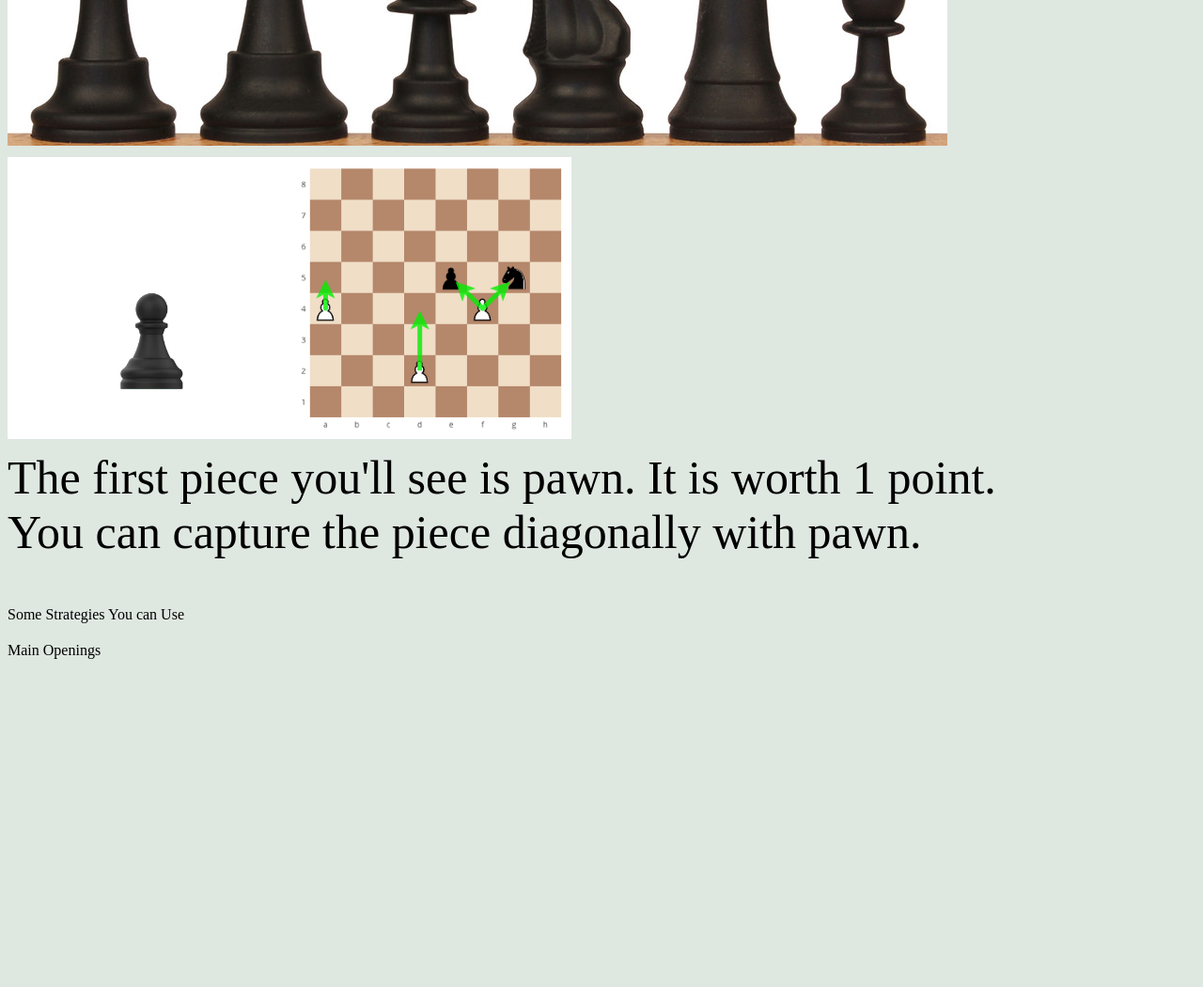
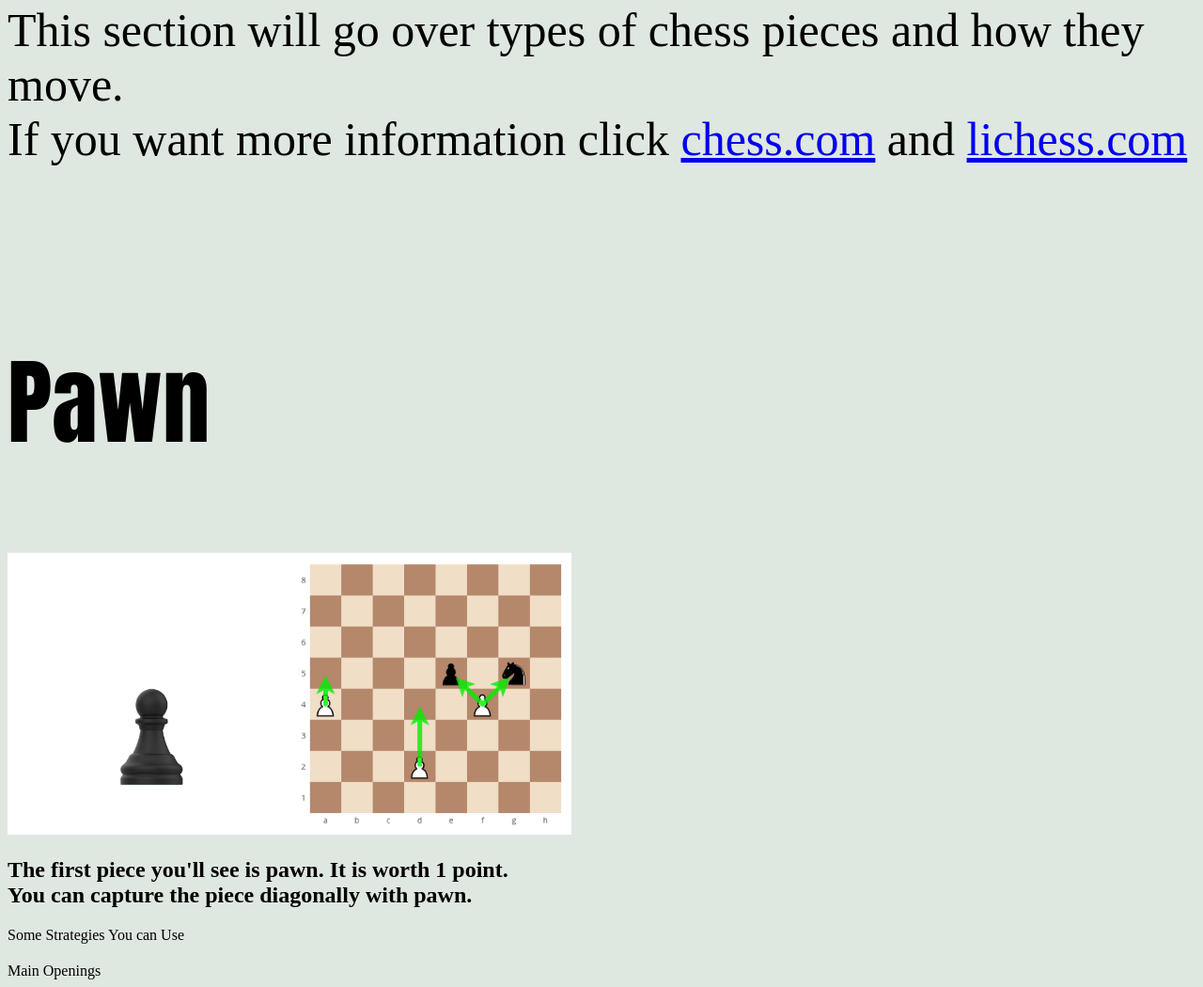
Before and after one commit to YounchanNam/YounchanNam.github1.io, a plain HTML site: page index.html in a window 1280 px wide. Shown: the part 1127-2177 px from the top of the page at 94% size. Before the commit the page ends 1836 px from the top, so only its background shows below. Drawn offline with Linux system fonts and the light colour scheme.

Commit message:
Update index.html

```diff
--- a/index.html
+++ b/index.html
@@ -7,13 +7,15 @@
     <link href="style.css" rel="stylesheet"/>
 </head>
 <body>
+
     <h1>Chess Pieces</h1>
+    <br><img src = "All chess pieces.png"/><br>
     <p>This section will go over types of chess pieces and how they move.<br>
-    If you want more information click <a href="chess.com">chess.com</a> and <a href="lichess.com">lichess.com</a><p>
-    <img src = "All chess pieces.png"/><br>
+    If you want more information click <a href="https://www.chess.com/">chess.com</a> and <a href="https://www.lichess.com">lichess.com</a><p><br>
+    <h1>Pawn</h1><br>
     <img src = "Pawn.png", width = 300, height = 300/><img src = "How Pawn Move.png", width = 300, height = 300/><br>
-    The first piece you'll see is pawn. It is worth 1 point. <br>
-    You can capture the piece diagonally with pawn.<br>
+    <h2>The first piece you'll see is pawn. It is worth 1 point.<br>
+    You can capture the piece diagonally with pawn.</h2>
 
 
 
```
